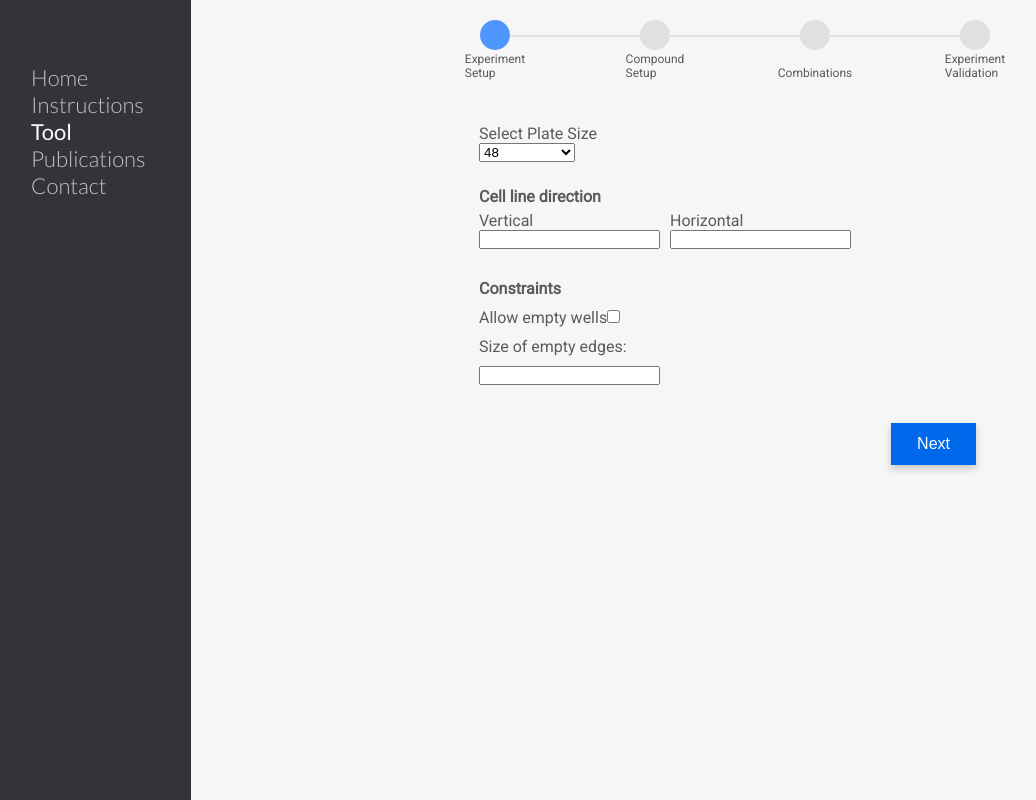
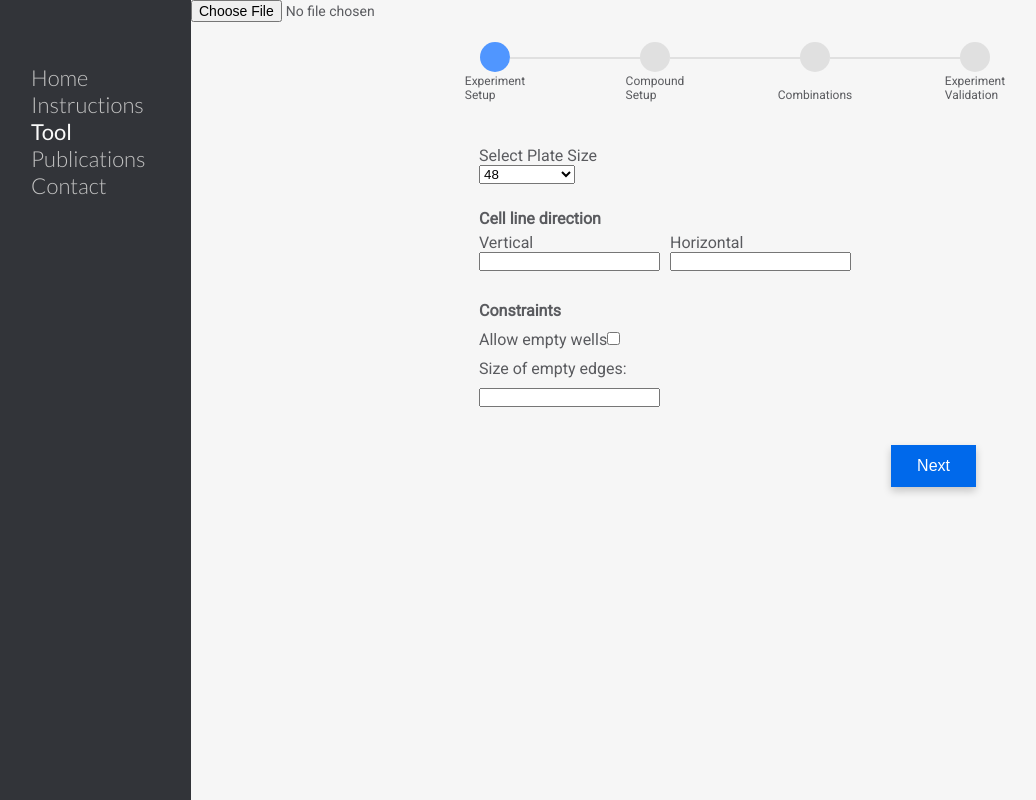
Before and after one commit to pharmbio/plaid-gui, a React (Create React App) app in the folder client/: page /tool in a window 1280 px wide. Shown: the whole page, without its empty margins (1-1037 px from the left). Built offline with nearby package versions, Linux system fonts and the light colour scheme; the HTML template or start-up script is replaced by a standard one.

Commit message:
upload json to visualize plates without going through API

```diff
--- a/client/src/components/PlateLayout/DownloadResult.jsx
+++ b/client/src/components/PlateLayout/DownloadResult.jsx
@@ -43,7 +43,7 @@ const DownloadResult = (props) => {
     rows: props.rows,
     cols: props.cols,
     sizeEmptyEdge: props.sizeEmptyEdge,
-    data: props.data,
+    result: props.data,
   };
 
   return (
--- a/client/src/components/Tool/Tool.jsx
+++ b/client/src/components/Tool/Tool.jsx
@@ -2,6 +2,7 @@ import React, { useState } from "react";
 import styled from "styled-components";
 import PlaidForm from "./../PlaidForm";
 import PlateLayout from "./../PlateLayout";
+import UploadResult from "./UploadResult.jsx";
 
 const StyledToolWrapper = styled.div`
   height: 100vh;
@@ -13,8 +14,18 @@ const StyledToolWrapper = styled.div`
  */
 const Tool = () => {
   const [data, setData] = useState(undefined);
+  const [results, setUploadedResults] = useState(null);
+
+  const handleUploadedResults = (res) => {
+    let parsedResult = JSON.parse(res);
+    console.log(parsedResult);
+    setData(parsedResult);
+  };
+
+  console.log(results);
   return (
     <StyledToolWrapper>
+      <UploadResult handleUploadedResults={handleUploadedResults} />
       {data !== undefined ? (
         <PlateLayout
           data={data.result}
--- /dev/null
+++ b/client/src/components/Tool/UploadResult.jsx
@@ -0,0 +1,32 @@
+import React from "react";
+import styled from "styled-components";
+
+const StyledResultUploadButton = styled.input`
+  font-family: "Roboto", sans-serif;
+  font-size: 14px;
+`;
+
+const UploadResult = (props) => {
+  const handleChange = (event) => {
+    const fr = new FileReader();
+    fr.readAsText(event.target.files[0], "UTF-8");
+    fr.onload = (event) => {
+      console.log(event.target);
+      props.handleUploadedResults(event.target.result);
+    };
+  };
+
+  return (
+    <>
+      <StyledResultUploadButton
+        type="file"
+        name="upload-results"
+        id="upload-results"
+        accept=".json"
+        onChange={handleChange}
+      />
+    </>
+  );
+};
+
+export default UploadResult;
```
